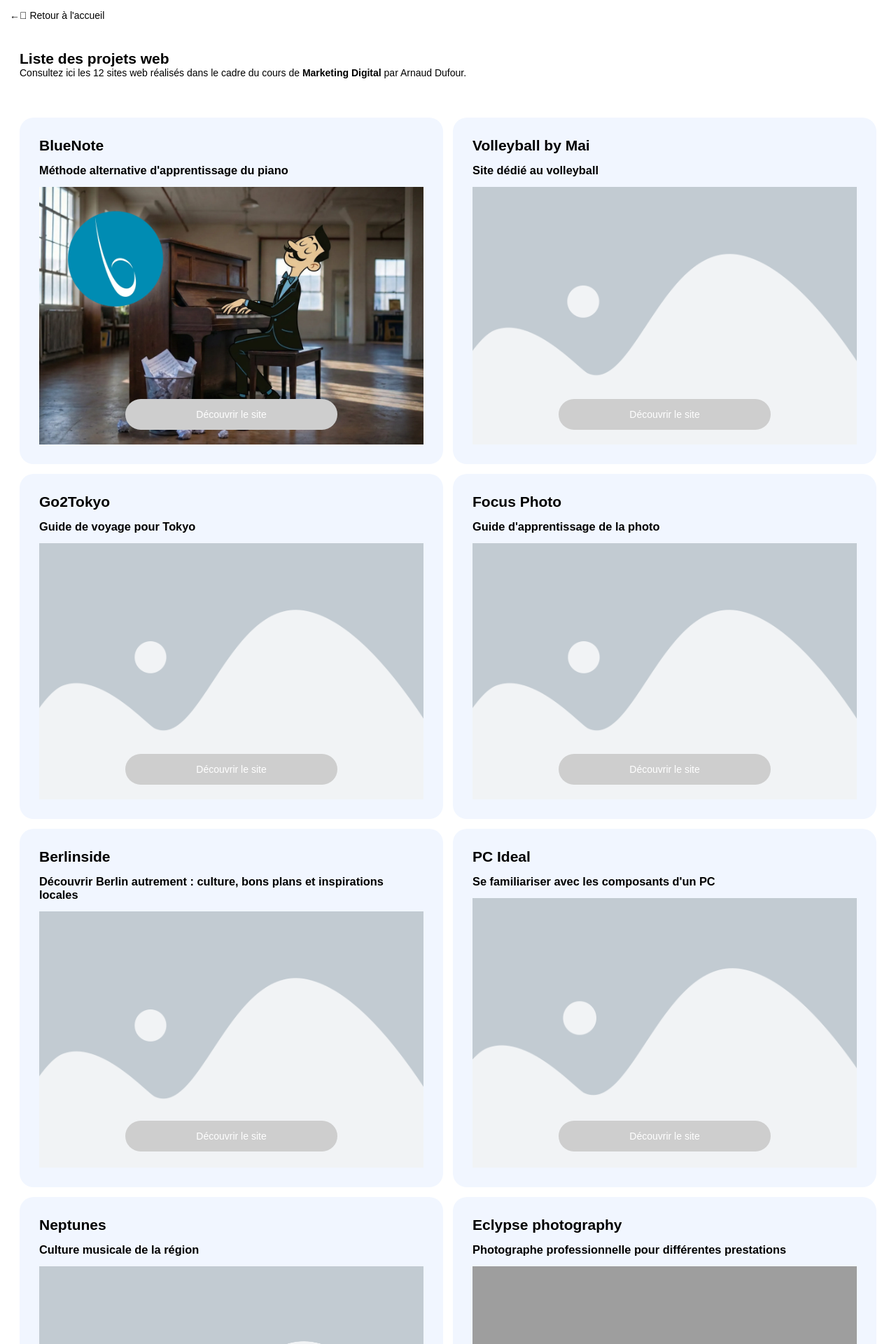
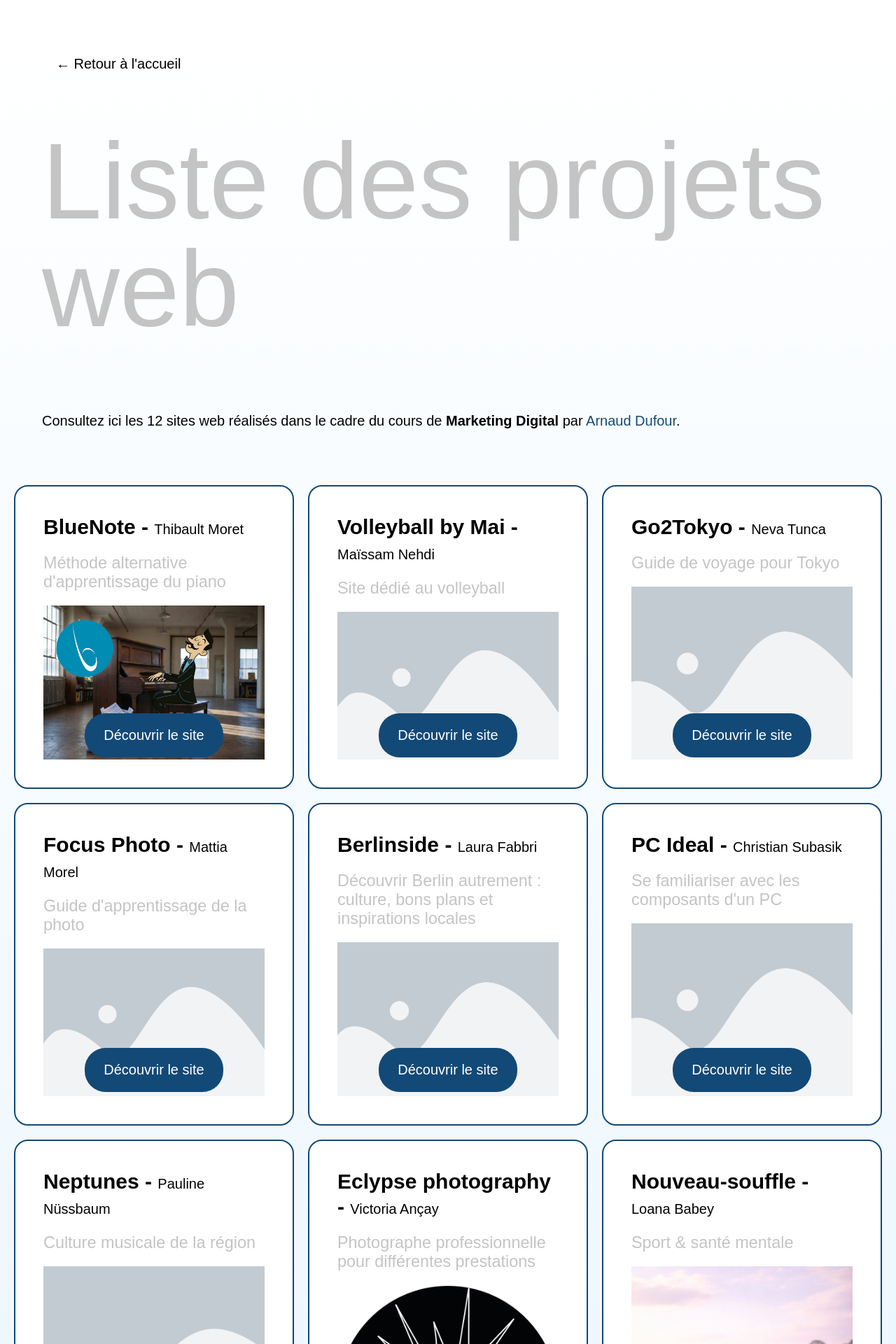
Before and after one commit to Thibault-HEIG/DisplayFlex, a PHP site: page /websites.html in a window 1280 px wide. Shown: the top 1920 px of the page at 70% size. Run offline with PHP 8.4, Linux system fonts and the light colour scheme; grey boxes are pictures that could not be loaded.

Commit message:
design: Création d'un thème graphique avec des variables et mise en page de index, websites et sql

```diff
--- a/public/css/theme.css
+++ b/public/css/theme.css
@@ -1,23 +1,64 @@
 @font-face {
-    font-family: sans-serif;
-    src: url();
+    font-family: Jost;
+    src: url('https://fonts.googleapis.com/css2?family=Jost:ital,wght@0,100..900;1,100..900&display=swap');
+    font-style: normal;
 }
 
-:root {}
+:root {
+    /* COLORS */
+    --color-grey: hsl(0, 0%, 77%);
+    --color-white: rgb(255, 255, 255);
+    --color-light-blue: rgb(231, 244, 255);
+    --color-dark-blue: rgb(19, 73, 118);
+    --color-blue: rgb(53, 145, 220);
+    --color-orange: rgb(181, 130, 36);
+    --color-dark-orange: rgb(128, 91, 22);
+
+    /* FONT SIZES */
+    --fs-huge: 12vw;
+    --fs-large: 3rem;
+    --fs-medium: 1.5rem;
+    --fs-base: 1rem;
+    --fs-small: 0.6rem;
+
+    /* GAPS */
+    --margin: 3rem;
+}
 
 html {
-    font-size: 14px;
-    font-family: sans-serif;
+    font-size: 20px;
+    font-family: Jost, sans-serif;
+    font-weight: 400;
+    background: linear-gradient(var(--color-white), var(--color-light-blue));
+    min-height: 100vh;
 
-    section {
-        padding: 2rem;
+    h1 {
+        font-size: var(--fs-huge);
+        color: var(--color-grey);
+        font-weight: 400;
+        line-height: 1;
+    }
+
+    h2 {
+        font-size: var(--fs-medium);
+        font-weight: 600;
+        line-height: 1.2;
+    }
+
+    nav {
+        margin: var(--margin);
+        color: black;
+
+        a {
+            margin-right: 2rem;
+        }
     }
 
     a.button {
-        background-color: rgb(206, 206, 206);
+        background: rgba(255, 255, 255, 0.4);
         color: white;
         padding: 1rem;
         border-radius: 30px;
-        border: none;
+        border: solid 2px var(--color-white);
     }
 }
--- a/public/css/websites.css
+++ b/public/css/websites.css
@@ -5,7 +5,19 @@ nav {
     padding: 1rem;
 }
 
+section#intro {
+    margin: 0 0 var(--margin) var(--margin);
+
+    h1 {
+        margin-bottom: 5rem;;
+    }
+
+    p a {
+        color: var(--color-dark-blue);
+    }
+}
 section#project-grid {
+    padding: 1rem;
     display: grid;
     grid-template-columns: repeat(auto-fit, minmax(400px, 1fr));
     gap: 1rem;
@@ -14,17 +26,32 @@ section#project-grid {
         position: relative;
         display: flex;
         flex-direction: column;
-        background-color: rgb(241, 246, 255);
+        max-height: 600px;
+        background-color: var(--color-white);
         gap: 1rem;
         padding: 2rem;
+        border: solid 2px var(--color-dark-blue);
         border-radius: 20px;
+
+        h2 span {
+            font-weight: 400;
+            font-size: var(--fs-base);
+        }
+
+        h3 {
+            color: var(--color-grey);
+            font-weight: 400;
+        }
 
         img {
             flex-grow: 1;
             object-fit: cover;
+            overflow: hidden;
         }
 
         a.button {
+            background-color: var(--color-dark-blue);
+            border: none;
             position: absolute;
             bottom: 10%;
             width: 50%;
@@ -32,7 +59,7 @@ section#project-grid {
             text-align: center;
 
             &:hover {
-                background-color: blueviolet;
+                background-color: var(--color-orange);
 
                 a {
                     color: white;
--- a/public/websites.html
+++ b/public/websites.html
@@ -10,87 +10,88 @@
 
 <body>
     <nav>
-        <a href="index.html">←⃪ Retour à l'accueil</a>
+        <a href="index.html">← Retour à l'accueil</a>
     </nav>
     <section id="intro">
         <h1>Liste des projets web</h1>
-        <p>Consultez ici les <span id="project-count"></span> sites web réalisés dans le cadre du cours de <strong>Marketing Digital</strong> par <a
-                href="https://arnauddufour.com">Arnaud Dufour</a>.</p>
+        <p>Consultez ici les <span id="project-count"></span> sites web réalisés dans le cadre du cours de
+            <strong>Marketing Digital</strong> par <a href="https://arnauddufour.com">Arnaud Dufour</a>.</p>
     </section>
     <section id="project-grid">
         <div class="project">
-            <h2>BlueNote</h2>
+            <h2>BlueNote - <span>Thibault Moret</span></h2>
             <h3>Méthode alternative d'apprentissage du piano</h3>
             <img src="img/website-covers/BlueNote.webp">
             <a href="https://bluenote-piano.ch" class="button">Découvrir le site</a>
         </div>
         <div class="project">
-            <h2>Volleyball by Mai</h2>
+            <h2>Volleyball by Mai - <span>Maïssam Nehdi</span></h2>
             <h3>Site dédié au volleyball</h3>
             <img src="img/website-covers/placeholder-5.png">
             <a href="https://volleyballbymai.ch/" class="button">Découvrir le site</a>
         </div>
         <div class="project">
-            <h2>Go2Tokyo</h2>
+            <h2>Go2Tokyo - <span>Neva Tunca</span></h2>
             <h3>Guide de voyage pour Tokyo</h3>
             <img src="img/website-covers/placeholder-5.png">
             <a href="https://go2tokyo.ch/" class="button">Découvrir le site</a>
         </div>
         <div class="project">
-            <h2>Focus Photo</h2>
+            <h2>Focus Photo - <span>Mattia Morel</span></h2>
             <h3>Guide d'apprentissage de la photo</h3>
             <img src="img/website-covers/placeholder-5.png">
             <a href="https://focus-photo.ch/" class="button">Découvrir le site</a>
         </div>
         <div class="project">
-            <h2>Berlinside</h2>
+            <h2>Berlinside - <span>Laura Fabbri</span></h2>
             <h3>Découvrir Berlin autrement : culture, bons plans et inspirations locales</h3>
             <img src="img/website-covers/placeholder-5.png">
             <a href="https://berlinside.ch/" class="button">Découvrir le site</a>
         </div>
         <div class="project">
-            <h2>PC Ideal</h2>
+            <h2>PC Ideal - <span>Christian Subasik</span></h2>
             <h3>Se familiariser avec les composants d'un PC</h3>
             <img src="img/website-covers/placeholder-5.png">
             <a href="https://pcideal.ch/" class="button">Découvrir le site</a>
         </div>
         <div class="project">
-            <h2>Neptunes</h2>
+            <h2>Neptunes - <span>Pauline Nüssbaum</span></h2>
             <h3>Culture musicale de la région</h3>
             <img src="img/website-covers/placeholder-5.png">
             <a href="https://neptunes.ch/" class="button">Découvrir le site</a>
         </div>
         <div class="project">
-            <h2>Eclypse photography</h2>
+            <h2>Eclypse photography - <span>Victoria Ançay</span></h2>
             <h3>Photographe professionnelle pour différentes prestations</h3>
-            <img src="img/website-covers/logoo copie.png copie.png">
+            <img src="img/website-covers/logoo copie.png">
             <a href="https://eclypse-photograohy.ch/" class="button">Découvrir le site</a>
         </div>
         <div class="project">
-            <h2>Nouveau-souffle</h2>
+            <h2>Nouveau-souffle - <span>Loana Babey</span></h2>
             <h3>Sport & santé mentale</h3>
             <img src="img/website-covers/Nouveau-souffle.png">
             <a href="https://nouveau-souffle.ch/" class="button">Découvrir le site</a>
         </div>
         <div class="project">
-            <h2>Photolens</h2>
+            <h2>Photolens - <span>Fransisco Barroso Cahungo</span></h2>
             <h3>Guide appareils photos (Canon, Fujifilm, Sony)</h3>
             <img src="img/website-covers/Fujifilm.webp">
             <a href="https://photolens.ch/" class="button">Découvrir le site</a>
         </div>
         <div class="project">
-            <h2>Chorda</h2>
+            <h2>Chorda - <span>Gabriel Lemos</span></h2>
             <h3>Cours de guitare portugaise</h3>
             <img src="img/website-covers/Logo3_sansfond.png">
             <a href="https://chorda.ch/" class="button">Découvrir le site</a>
         </div>
         <div class="project">
-            <h2>CINESCHOOL</h2>
+            <h2>CINESCHOOL - <span>Benoît Caumeil</span></h2>
             <h3>Des offres abordables pour des programmes variés</h3>
             <img src="img/website-covers/logo6.png">
             <a href="https://cineschool.ch/" class="button">Découvrir le site</a>
         </div>
     </section>
-  <script src="other/script.js"></script>
+    <script src="other/script.js"></script>
 </body>
+
 </html>
```
Also changed, not shown: public/css/index.css (+21 -18 lines), public/css/sql.css (added, +91 -0 lines), public/index.html (+17 -15 lines).
